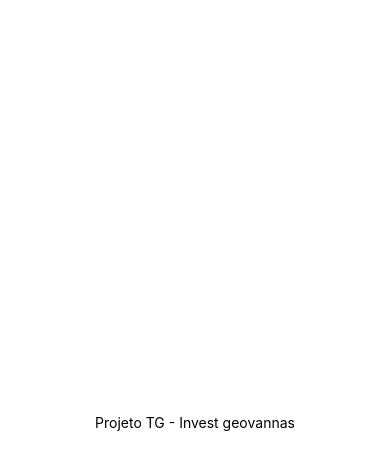
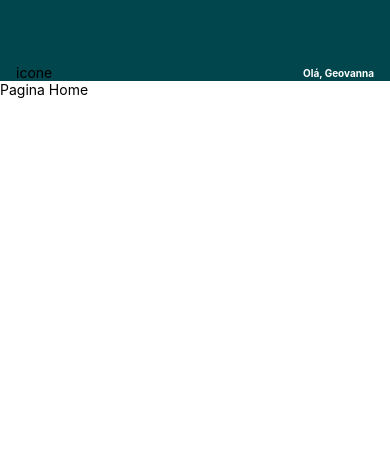
Before and after one commit to geomenezes/finance, a React Native app: screen / in a window 390 px wide. Shown: the top 470 px of the page. Built offline with nearby package versions, Linux system fonts and the light colour scheme.

Commit message:
add header

```diff
--- a/App.js
+++ b/App.js
@@ -1,20 +1,7 @@
-import { StatusBar } from 'expo-status-bar';
-import { StyleSheet, Text, View } from 'react-native';
+import Home from "./src/pages/Home/Home";
 
 export default function App() {
   return (
-    <View style={styles.container}>
-      <Text>Projeto TG - Invest geovannas</Text>
-      <StatusBar style="auto" />
-    </View>
+    <Home />
   );
 }
-
-const styles = StyleSheet.create({
-  container: {
-    flex: 1,
-    backgroundColor: '#fff',
-    alignItems: 'center',
-    justifyContent: 'center',
-  },
-});
--- /dev/null
+++ b/src/assets/scss/index.scss
@@ -0,0 +1,25 @@
+.container {
+    background-color: '#01464D';
+    flex-direction: 'row';
+    padding-top: 16;
+    padding-bottom: 44;
+}
+.content {
+    flex: 1;
+    align-items: 'center';
+    flex-direction: 'row';
+    justify-content: 'space-between';
+}
+.username {
+    font-size: 10;
+    color: '#fff';
+    font-weight: 'bold';
+}
+.buttonUser {
+    width: 44;
+    height: 44;
+    background-color: 'rgba(255, 255, 0.5)';
+    justify-content: 'center';
+    align-items: 'center';
+    border-radius: 44 / 2;
+}
--- /dev/null
+++ b/src/components/Header/Header.js
@@ -0,0 +1,50 @@
+import React from 'react'
+import { Pressable, StatusBar, StyleSheet, Text } from 'react-native'
+import { View } from 'react-native-web'
+// import '../../assets/scss/index.scss'
+// import 'material-icons/iconfont/material-icons.css';
+
+const statusBarHeight = StatusBar.currentHeight ? StatusBar.currentHeight + 22 :  64;
+
+export default function Header({ name }) {
+    return (
+        <View style={styles.container}>
+            <View style={styles.content}>
+                <Pressable activeOpacity={0.9}>
+                    <Text>icone</Text>
+                </Pressable>
+                <Text style={styles.username}>Olá, {name}</Text>
+            </View>
+        </View>
+    )
+}
+
+const styles = StyleSheet.create({
+    container: {
+        backgroundColor: '#01464D',
+        paddingTop: statusBarHeight,
+        flexDirection: 'row',
+        paddingStart: 16,
+        paddingEnd: 16,
+        PaddingBottom: 44,
+    },
+    content: {
+        flex: 1,
+        alignItems: 'center',
+        flexDirection: 'row',
+        justifyContent: 'space-between',
+    },
+    username: {
+        fontSize: 10,
+        color: '#fff',
+        fontWeight: 'bold',
+    },
+    buttonUser: {
+        width: 44,
+        height: 44,
+        backgroundColor: 'rgba(255, 255, 0.5)',
+        justifyContent: 'center',
+        alignItems: 'center',
+        borderRadius: 44 / 2,
+    }
+})
--- /dev/null
+++ b/src/pages/Home/Home.js
@@ -0,0 +1,21 @@
+
+import { StyleSheet, Text, View } from 'react-native';
+import Header from '../../components/Header/Header';
+import { StatusBar } from 'react-native-web';
+
+export default function Home() {
+  return (
+    <View style={styles.container}>
+        <Header name="Geovanna" />
+        <Text>Pagina Home</Text>
+        <StatusBar style="auto" />
+    </View>
+  );
+}
+
+const styles = StyleSheet.create({
+  container: {
+    flex: 1,
+    backgroundColor: '#fff',
+  },
+});
```
